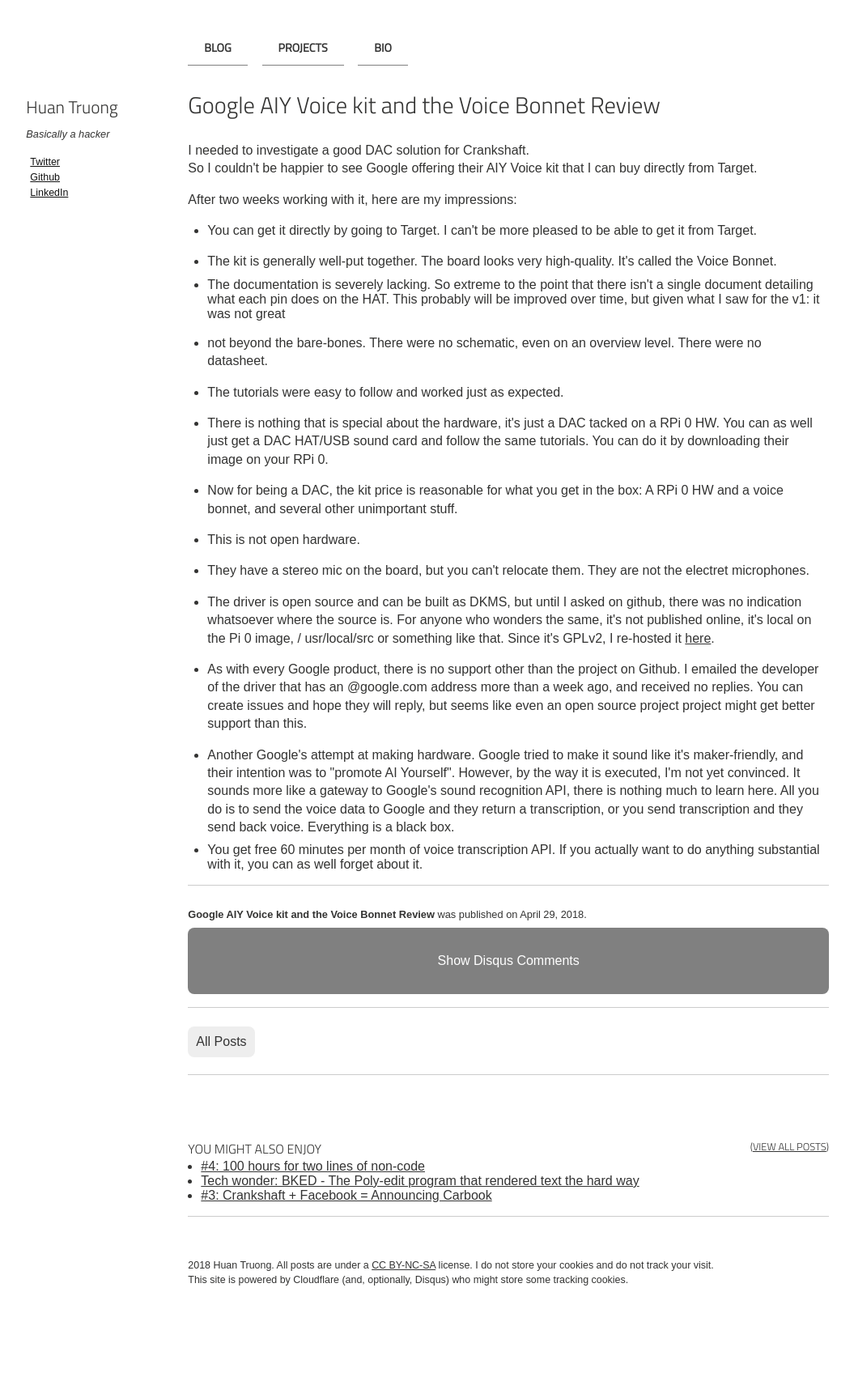
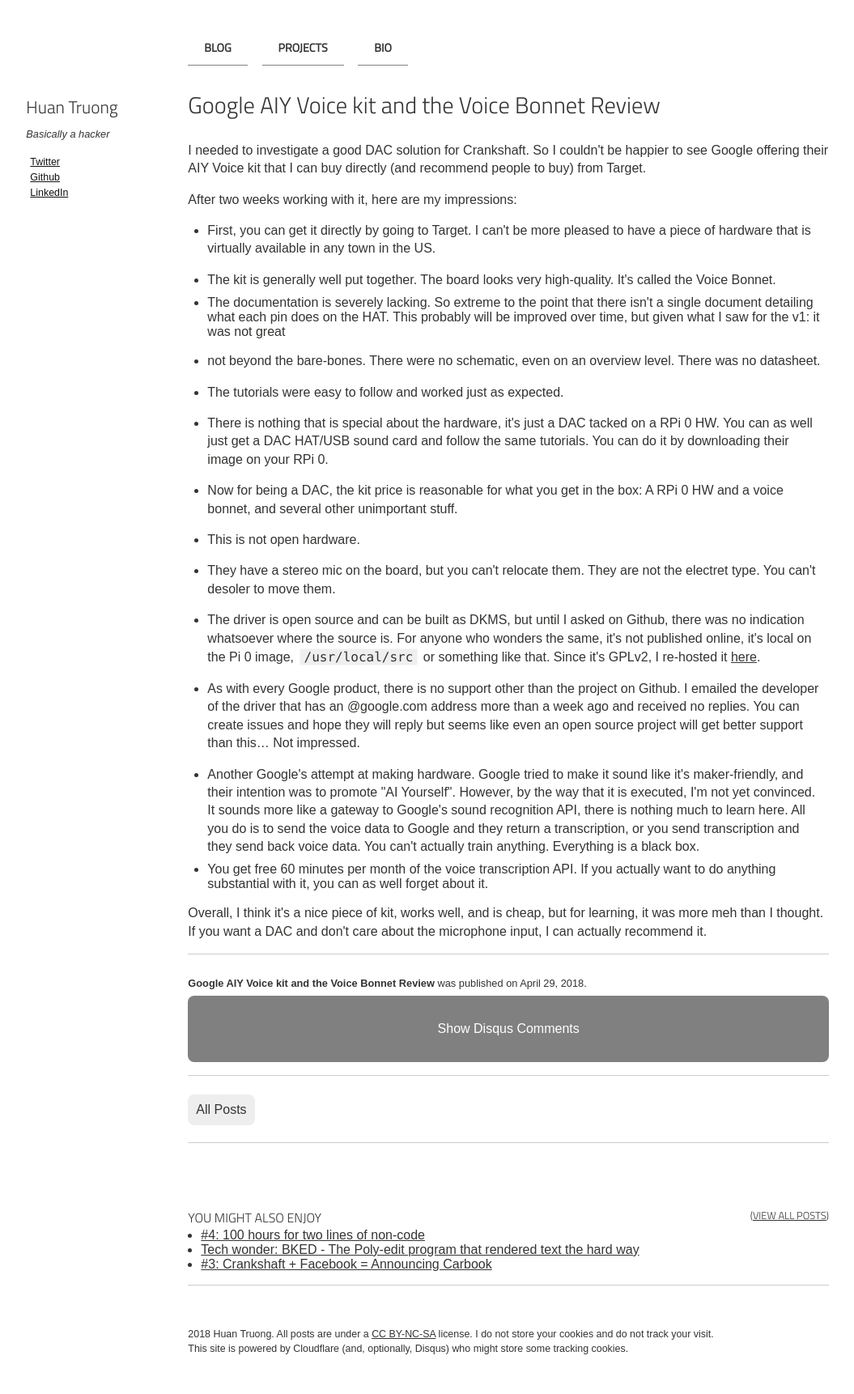
Before and after one commit to htruong/htruong.github.io, a Jekyll site: the page built from _posts/2018-04-29-google-aiy-voice-bonnet-review.md, in a window 1280 px wide. Shown: the whole page at 81% size, without its empty margins (116-1171 px from the left). Built offline with Jekyll 4.4.1, drawn with Linux system fonts in a browser that asks for light colours; before the commit the page ends 1637 px from its top, so only the background shows below that.

Commit message:
[blog] words on google voice bonnet

```diff
--- a/_posts/2018-04-29-google-aiy-voice-bonnet-review.md
+++ b/_posts/2018-04-29-google-aiy-voice-bonnet-review.md
@@ -4,59 +4,44 @@
 ---
 
 
-I needed to investigate a good DAC solution for Crankshaft. \
-So I couldn't be happier to see Google offering their AIY Voice kit that
-I can buy directly from Target.
+I needed to investigate a good DAC solution for Crankshaft. So I couldn't be happier to see Google offering their AIY Voice kit that I can buy directly (and recommend people to buy) from Target.
 
 After two weeks working with it, here are my impressions:
 
-- You can get it directly by going to Target. I can't be more pleased to be
-able to get it from Target.
+- First, you can get it directly by going to Target. I can't be more pleased to have a piece of hardware that is virtually available in any town in the US.
 
-- The kit is generally well-put together. The board looks very high-quality.
-It's called the Voice Bonnet.
+- The kit is generally well put together. The board looks very high-quality. It's called the Voice Bonnet.
 
-- The documentation is severely lacking. So extreme to the point that there
-isn't a single document detailing what each pin does on the HAT. This probably
+- The documentation is severely lacking. So extreme to the point that there isn't a single document detailing what each pin does on the HAT. This probably
 will be improved over time, but given what I saw for the v1: it was not great
 - not beyond the bare-bones. There were no schematic, even on an overview level.
-There were no datasheet.
+There was no datasheet.
 
 - The tutorials were easy to follow and worked just as expected.
 
-- There is nothing that is special about the hardware, it's just a DAC tacked
-on a RPi 0 HW. You can as well just get a DAC HAT/USB sound card and follow
-the same tutorials. You can do it by downloading their image on your RPi 0.
+- There is nothing that is special about the hardware, it's just a DAC tacked on a RPi 0 HW. You can as well just get a DAC HAT/USB sound card and follow the same tutorials. You can do it by downloading their image on your RPi 0.
 
-- Now for being a DAC, the kit price is reasonable for what you get in the
-box: A RPi 0 HW and a voice bonnet, and several other unimportant stuff.
+- Now for being a DAC, the kit price is reasonable for what you get in the box: A RPi 0 HW and a voice bonnet, and several other unimportant stuff.
 
 - This is not open hardware.
 
-- They have a stereo mic on the board, but you can't relocate them. They are not
-the electret microphones.
+- They have a stereo mic on the board, but you can't relocate them. They are not the electret type. You can't desoler to move them.
 
-- The driver is open source and can be built as DKMS, but until I asked on
-github, there was no indication whatsoever where the source is. For anyone who
-wonders the same, it's not published online, it's local on the Pi 0 image, /
-usr/local/src or something like that. Since it's GPLv2, I re-hosted it
+- The driver is open source and can be built as DKMS, but until I asked on Github, there was no indication whatsoever where the source is. For anyone who wonders the same, it's not published online, it's local on the Pi 0 image, `/usr/local/src` or something like that. Since it's GPLv2, I re-hosted it
 [here](https://github.com/htruong/aiy-voicebonnet-soundcard-dkms-driver).
 
-- As with every Google product, there is no support other than the
-project on Github. I emailed the developer of the driver that has an
-@google.com address more than a week ago, and received no replies.
-You can create issues and hope they will reply, but seems like even
-an open source project project might get better support than this.
+- As with every Google product, there is no support other than the project on Github. I emailed the developer of the driver that has an
+@google.com address more than a week ago and received no replies.
+You can create issues and hope they will reply but seems like even an open source project will get better support than this... Not impressed.
 
-- Another Google's attempt at making hardware. Google tried to make it sound
-like it's maker-friendly, and their intention was to "promote AI Yourself".
-However, by the way  it is executed, I'm not yet convinced.
+- Another Google's attempt at making hardware. Google tried to make it sound like it's maker-friendly, and their intention was to promote "AI Yourself".
+However, by the way that it is executed, I'm not yet convinced.
 It sounds more like a gateway to Google's sound recognition API,
 there is nothing much to learn here.
 All you do is to send the voice data to Google and they return a
-transcription, or you send transcription and they send back voice. Everything
-is a black box.
+transcription, or you send transcription and they send back voice data. You can't actually train anything. Everything is a black box.
 
-- You get free 60 minutes per month of voice  transcription API.
-If you actually want to do anything substantial with it, you can as well forget
-about it.
+- You get free 60 minutes per month of the voice transcription API.
+If you actually want to do anything substantial with it, you can as well forget about it.
+
+Overall, I think it's a nice piece of kit, works well, and is cheap, but for learning, it was more meh than I thought. If you want a DAC and don't care about the microphone input, I can actually recommend it.
```
